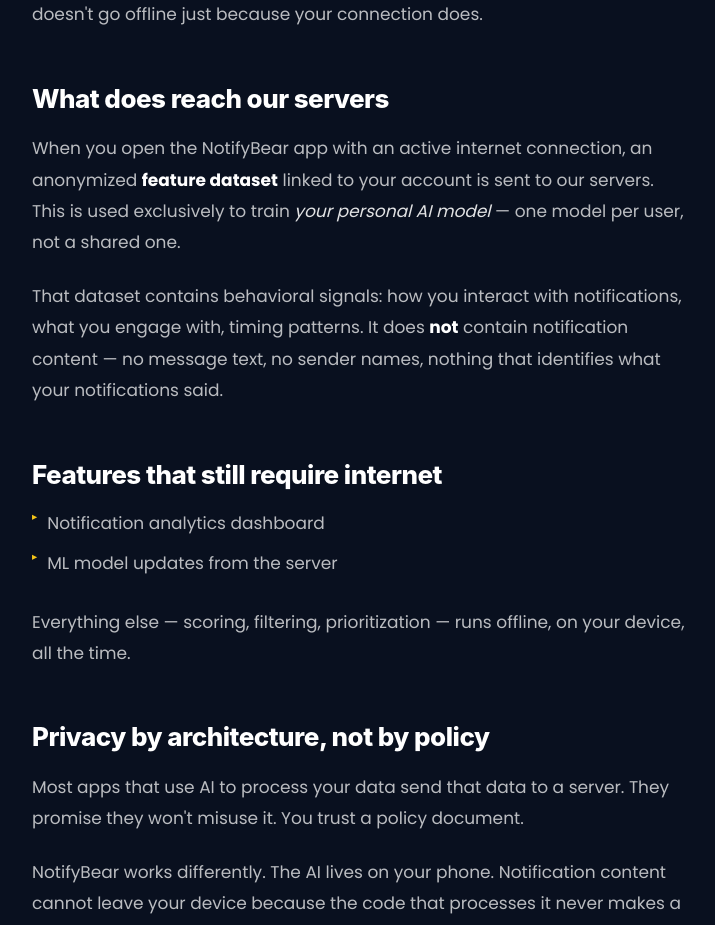
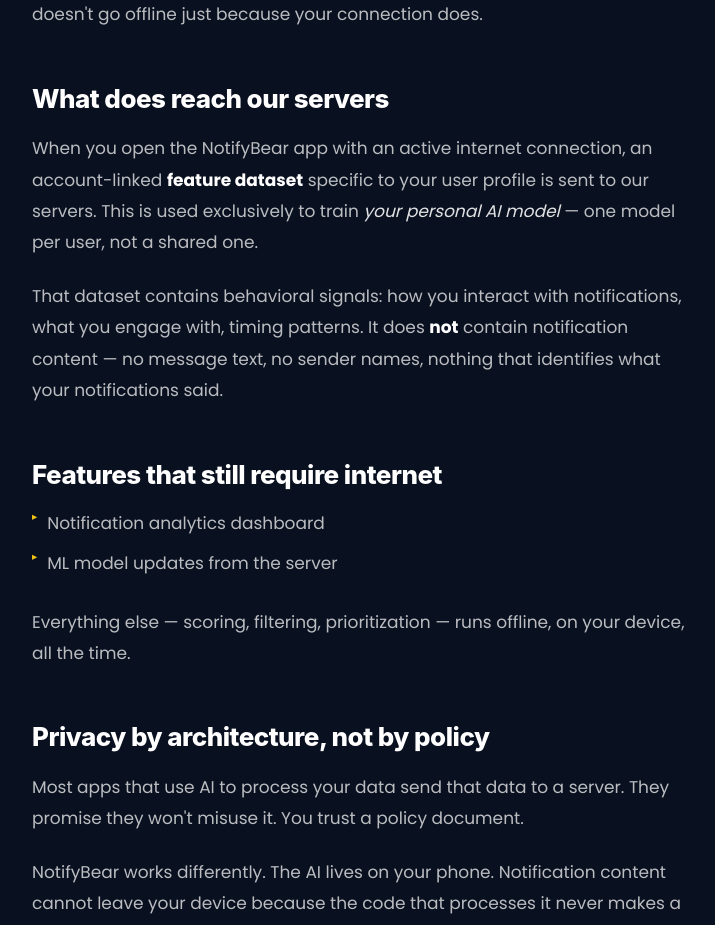
Before and after one commit to swarnpsingh/waitlistNotifybear, a React (Create React App) app: page /blog/on-device-ai-update in a window 1280 px wide. Shown: the part 1160-2085 px from the top of the page, without its empty margins (280-995 px from the left). Built offline with nearby package versions, Linux system fonts and the light colour scheme.

Commit message:
blog content changes

```diff
--- a/src/content/blog/on-device-ai-update.js
+++ b/src/content/blog/on-device-ai-update.js
@@ -24,7 +24,7 @@
 
 ## What does reach our servers
 
-When you open the NotifyBear app with an active internet connection, an anonymized **feature dataset** linked to your account is sent to our servers. This is used exclusively to train *your personal AI model* — one model per user, not a shared one.
+When you open the NotifyBear app with an active internet connection, an account-linked **feature dataset** specific to your user profile is sent to our servers. This is used exclusively to train *your personal AI model* — one model per user, not a shared one.
 
 That dataset contains behavioral signals: how you interact with notifications, what you engage with, timing patterns. It does **not** contain notification content — no message text, no sender names, nothing that identifies what your notifications said.
 
```
